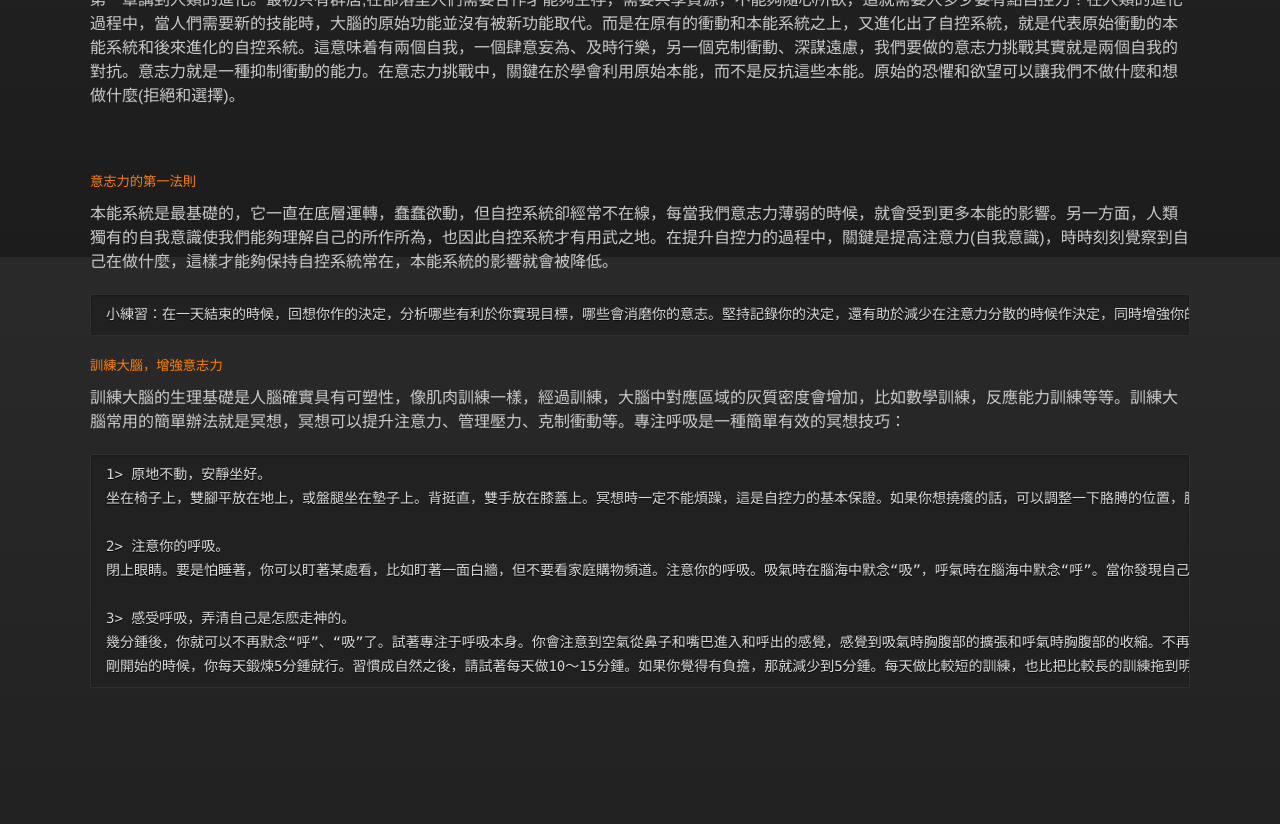
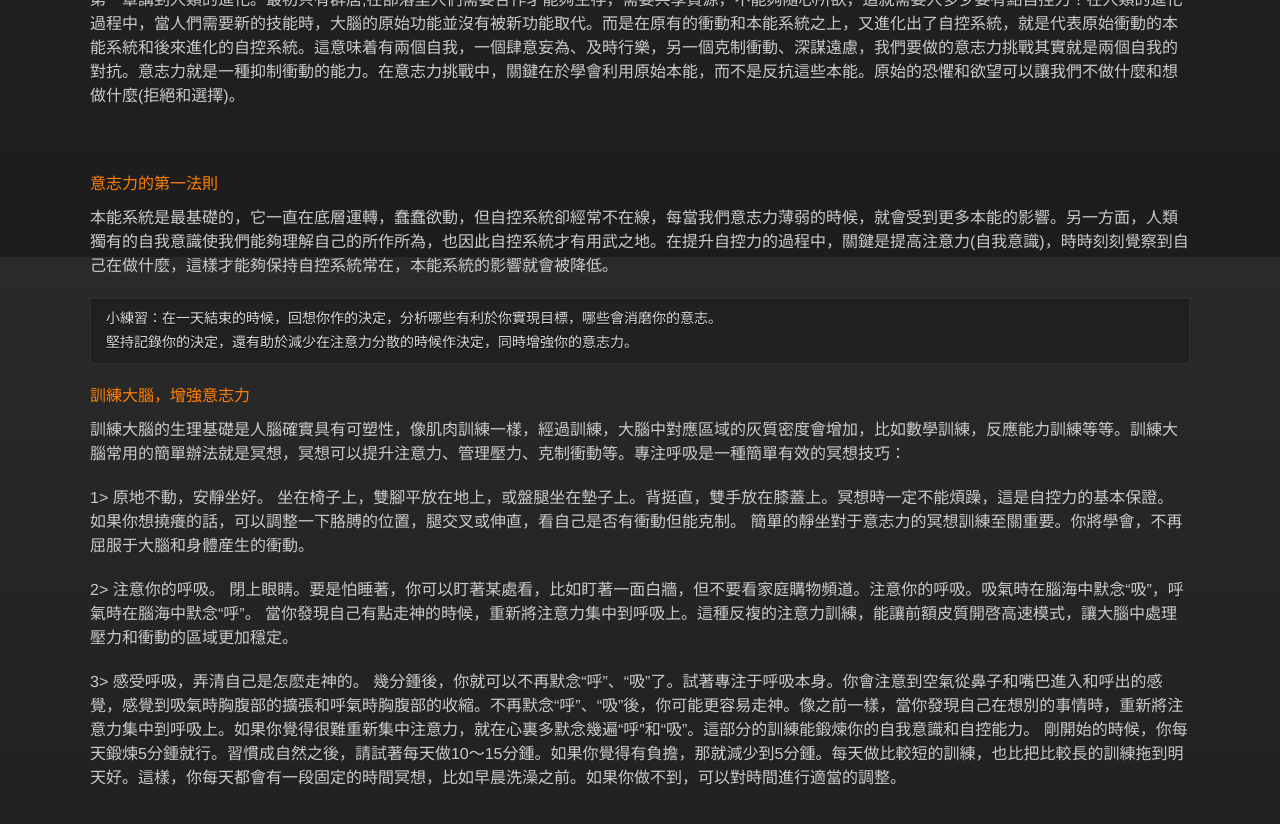
Before and after one commit to kexinerchen/kexinerchen.github.io, a Jekyll site: the page built from _posts/2021-11-21-willpower.md, in a window 1280 px wide and 900 px high, scrolled down 643 px. Shown: the top 824 px of the window. Built offline with Jekyll 4.4.1, drawn with Linux system fonts in a browser that asks for light colours; some web fonts are replaced; before the commit the page ends 1441 px from its top, so only the background shows below that.

````diff
--- a/_posts/2021-11-21-willpower.md
+++ b/_posts/2021-11-21-willpower.md
@@ -24,23 +24,26 @@ author: Kexiner
 
 <br>
 
-##### 意志力的第一法則
+#### 意志力的第一法則
 本能系統是最基礎的，它一直在底層運轉，蠢蠢欲動，但自控系統卻經常不在線，每當我們意志力薄弱的時候，就會受到更多本能的影響。另一方面，人類獨有的自我意識使我們能夠理解自己的所作所為，也因此自控系統才有用武之地。在提升自控力的過程中，關鍵是提高注意力(自我意識)，時時刻刻覺察到自己在做什麼，這樣才能夠保持自控系統常在，本能系統的影響就會被降低。
 
 ```
-小練習：在一天結束的時候，回想你作的決定，分析哪些有利於你實現目標，哪些會消磨你的意志。堅持記錄你的決定，還有助於減少在注意力分散的時候作決定，同時增強你的意志力。
+小練習：在一天結束的時候，回想你作的決定，分析哪些有利於你實現目標，哪些會消磨你的意志。
+堅持記錄你的決定，還有助於減少在注意力分散的時候作決定，同時增強你的意志力。
 ```
-##### 訓練大腦，增強意志力
+#### 訓練大腦，增強意志力
 訓練大腦的生理基礎是人腦確實具有可塑性，像肌肉訓練一樣，經過訓練，大腦中對應區域的灰質密度會增加，比如數學訓練，反應能力訓練等等。訓練大腦常用的簡單辦法就是冥想，冥想可以提升注意力、管理壓力、克制衝動等。專注呼吸是一種簡單有效的冥想技巧：
 
-```
+
 1> 原地不動，安靜坐好。
-坐在椅子上，雙腳平放在地上，或盤腿坐在墊子上。背挺直，雙手放在膝蓋上。冥想時一定不能煩躁，這是自控力的基本保證。如果你想撓癢的話，可以調整一下胳膊的位置，腿交叉或伸直，看自己是否有衝動但能克制。簡單的靜坐對于意志力的冥想訓練至關重要。你將學會，不再屈服于大腦和身體産生的衝動。
+坐在椅子上，雙腳平放在地上，或盤腿坐在墊子上。背挺直，雙手放在膝蓋上。冥想時一定不能煩躁，這是自控力的基本保證。
+如果你想撓癢的話，可以調整一下胳膊的位置，腿交叉或伸直，看自己是否有衝動但能克制。
+簡單的靜坐對于意志力的冥想訓練至關重要。你將學會，不再屈服于大腦和身體産生的衝動。
 
 2> 注意你的呼吸。
-閉上眼睛。要是怕睡著，你可以盯著某處看，比如盯著一面白牆，但不要看家庭購物頻道。注意你的呼吸。吸氣時在腦海中默念“吸”，呼氣時在腦海中默念“呼”。當你發現自己有點走神的時候，重新將注意力集中到呼吸上。這種反複的注意力訓練，能讓前額皮質開啓高速模式，讓大腦中處理壓力和衝動的區域更加穩定。
+閉上眼睛。要是怕睡著，你可以盯著某處看，比如盯著一面白牆，但不要看家庭購物頻道。注意你的呼吸。吸氣時在腦海中默念“吸”，呼氣時在腦海中默念“呼”。
+當你發現自己有點走神的時候，重新將注意力集中到呼吸上。這種反複的注意力訓練，能讓前額皮質開啓高速模式，讓大腦中處理壓力和衝動的區域更加穩定。
 
 3> 感受呼吸，弄清自己是怎麽走神的。
 幾分鍾後，你就可以不再默念“呼”、“吸”了。試著專注于呼吸本身。你會注意到空氣從鼻子和嘴巴進入和呼出的感覺，感覺到吸氣時胸腹部的擴張和呼氣時胸腹部的收縮。不再默念“呼”、“吸”後，你可能更容易走神。像之前一樣，當你發現自己在想別的事情時，重新將注意力集中到呼吸上。如果你覺得很難重新集中注意力，就在心裏多默念幾遍“呼”和“吸”。這部分的訓練能鍛煉你的自我意識和自控能力。
 剛開始的時候，你每天鍛煉5分鍾就行。習慣成自然之後，請試著每天做10～15分鍾。如果你覺得有負擔，那就減少到5分鍾。每天做比較短的訓練，也比把比較長的訓練拖到明天好。這樣，你每天都會有一段固定的時間冥想，比如早晨洗澡之前。如果你做不到，可以對時間進行適當的調整。
-```
````
